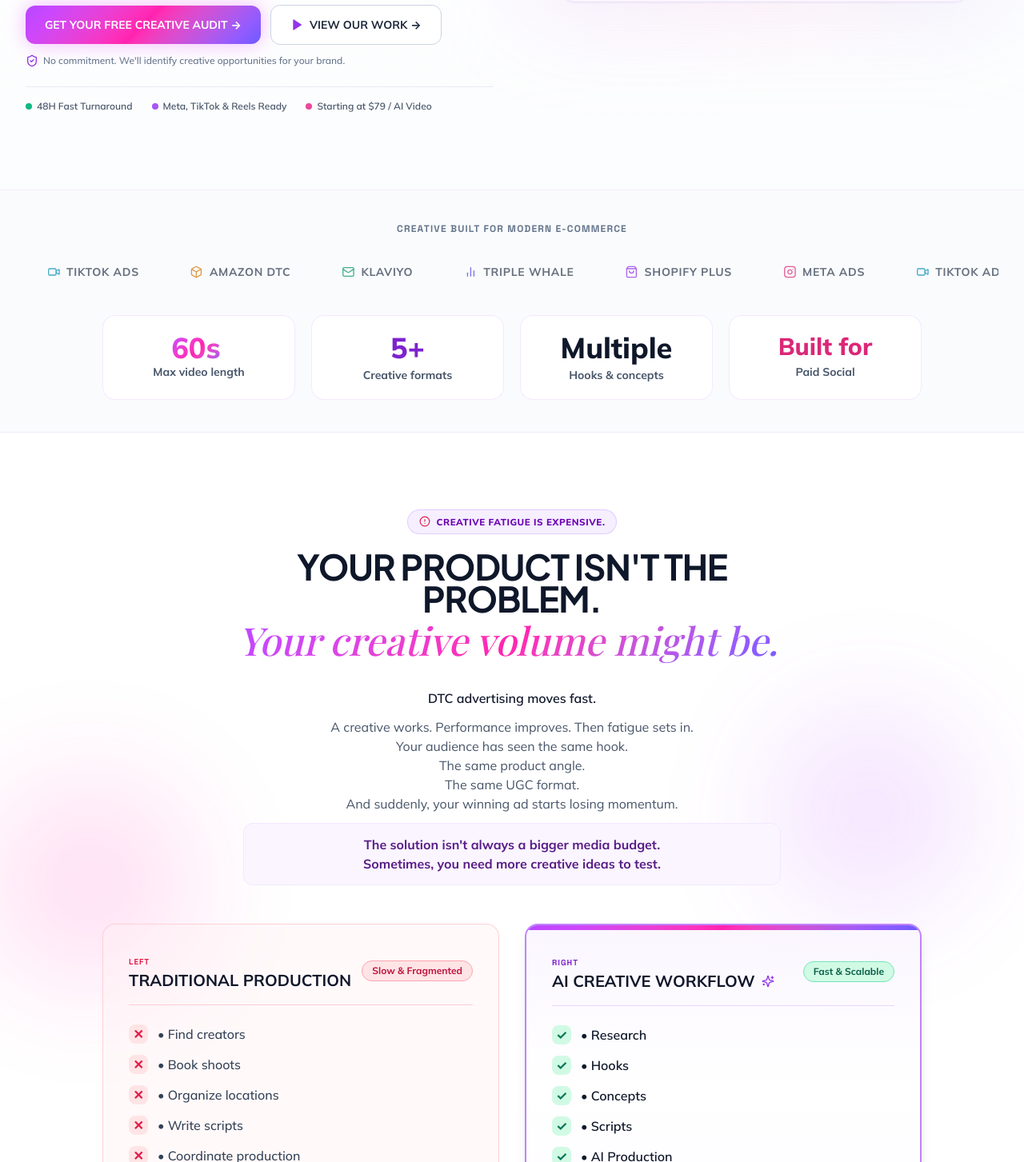
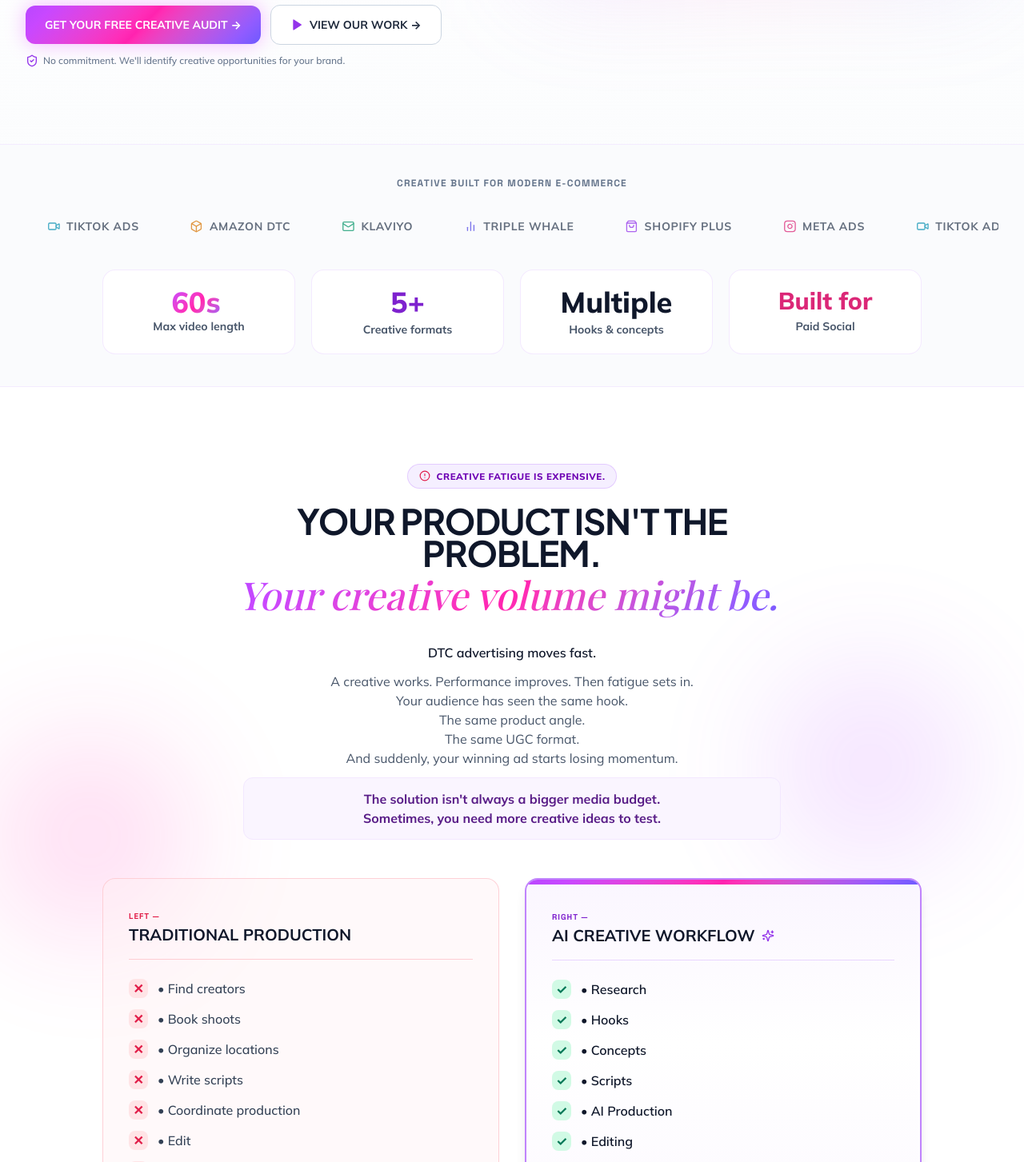
Before and after one commit to QSPL8080/QUICKUPP-USA---ADs-LANDING-PAGE, a Next.js app: page / in a window 1280 px wide. Shown: the part 777-2230 px from the top of the page at 80% size. Built offline with nearby package versions, Linux system fonts and the light colour scheme; a web font is replaced by a local one.

Commit message:
Refine strict copy fidelity across Hero, Problem, and Solution sections

```diff
--- a/components/Hero.tsx
+++ b/components/Hero.tsx
@@ -95,22 +95,6 @@ export default function Hero() {
               </p>
             </div>
 
-            {/* Highlight Badges */}
-            <div className="pt-4 border-t border-slate-200/80 w-full flex flex-wrap items-center gap-x-6 gap-y-2 text-xs font-semibold text-slate-600">
-              <span className="flex items-center gap-1.5">
-                <span className="h-2 w-2 rounded-full bg-emerald-500"></span>
-                48H Fast Turnaround
-              </span>
-              <span className="flex items-center gap-1.5">
-                <span className="h-2 w-2 rounded-full bg-purple-500"></span>
-                Meta, TikTok & Reels Ready
-              </span>
-              <span className="flex items-center gap-1.5">
-                <span className="h-2 w-2 rounded-full bg-pink-500"></span>
-                Starting at $79 / AI Video
-              </span>
-            </div>
-
           </div>
 
           {/* Right Hero DTC Ad Showcase (6 cols) */}
--- a/components/Problem.tsx
+++ b/components/Problem.tsx
@@ -61,12 +61,9 @@ export default function Problem() {
             <div>
               <div className="flex items-center justify-between pb-4 mb-6 border-b border-rose-200">
                 <div>
-                  <span className="text-[10px] font-mono uppercase tracking-widest text-rose-600 font-bold">LEFT</span>
+                  <span className="text-[10px] font-mono uppercase tracking-widest text-rose-600 font-bold">LEFT —</span>
                   <h3 className="text-lg sm:text-xl font-bold text-slate-900">TRADITIONAL PRODUCTION</h3>
                 </div>
-                <span className="px-3 py-1 rounded-full text-xs font-bold text-rose-700 bg-rose-100 border border-rose-300">
-                  Slow & Fragmented
-                </span>
               </div>
 
               <ul className="space-y-3.5 text-sm sm:text-base text-slate-700 font-medium">
@@ -109,15 +106,12 @@ export default function Problem() {
             <div>
               <div className="flex items-center justify-between pb-4 mb-6 border-b border-purple-200">
                 <div>
-                  <span className="text-[10px] font-mono uppercase tracking-widest text-purple-700 font-bold">RIGHT</span>
+                  <span className="text-[10px] font-mono uppercase tracking-widest text-purple-700 font-bold">RIGHT —</span>
                   <h3 className="text-lg sm:text-xl font-bold text-slate-900 flex items-center gap-2">
                     <span>AI CREATIVE WORKFLOW</span>
                     <Sparkles className="w-4 h-4 text-purple-600" />
                   </h3>
                 </div>
-                <span className="px-3 py-1 rounded-full text-xs font-bold text-emerald-800 bg-emerald-100 border border-emerald-300">
-                  Fast & Scalable
-                </span>
               </div>
 
               <ul className="space-y-3.5 text-sm sm:text-base text-slate-900 font-semibold">
--- a/components/Solution.tsx
+++ b/components/Solution.tsx
@@ -46,11 +46,8 @@ export default function Solution() {
                 MORE HOOKS
               </h3>
               <p className="text-sm text-slate-600 leading-relaxed">
-                Different opening angles designed to stop the scroll in the first 3 seconds, lower your cost per view, and capture immediate buyer attention.
+                Different opening angles designed to stop the scroll.
               </p>
-            </div>
-            <div className="mt-6 pt-3 border-t border-purple-100 text-[11px] font-mono font-bold text-purple-600">
-              Pattern Interrupts • Problem Hooks • Curiosity
             </div>
           </div>
 
@@ -69,11 +66,8 @@ export default function Solution() {
                 MORE CONCEPTS
               </h3>
               <p className="text-sm text-slate-600 leading-relaxed">
-                Different creative ideas built around the same product—from unboxings and tutorials to comparison ads and emotional transformations.
+                Different creative ideas built around the same product.
               </p>
-            </div>
-            <div className="mt-6 pt-3 border-t border-pink-100 text-[11px] font-mono font-bold text-pink-600">
-              Unboxings • Comparisons • Routine Demos
             </div>
           </div>
 
@@ -92,11 +86,8 @@ export default function Solution() {
                 MORE FORMATS
               </h3>
               <p className="text-sm text-slate-600 leading-relaxed">
-                UGC, avatar, product-focused, lifestyle, cinematic and more to find the exact visual style that resonates with each consumer segment.
+                UGC, avatar, product-focused, lifestyle, cinematic and more.
               </p>
-            </div>
-            <div className="mt-6 pt-3 border-t border-cyan-100 text-[11px] font-mono font-bold text-cyan-700">
-              AI UGC • AI Avatar • Hyper-Realistic • Twin
             </div>
           </div>
 
@@ -115,11 +106,8 @@ export default function Solution() {
                 MORE VARIATIONS
               </h3>
               <p className="text-sm text-slate-600 leading-relaxed">
-                Test different messaging, visuals, offers, CTAs, voiceovers and storytelling angles without booking a new production shoot every time.
+                Test different messaging, visuals, offers and storytelling.
               </p>
-            </div>
-            <div className="mt-6 pt-3 border-t border-emerald-100 text-[11px] font-mono font-bold text-emerald-700">
-              A/B Copy • Voice Accents • Offer Swaps
             </div>
           </div>
 
@@ -138,17 +126,16 @@ export default function Solution() {
                 MORE OPPORTUNITIES TO WIN
               </h3>
               <p className="text-sm sm:text-base text-purple-100 leading-relaxed">
-                Give your advertising team and media buyers more creative options to test continuously, scale winning campaigns, and lower customer acquisition costs.
+                Give your advertising team more creative options to test.
               </p>
             </div>
             <div className="mt-6 pt-3 border-t border-purple-800/80 flex items-center justify-between">
-              <span className="text-xs font-mono text-purple-300 font-bold">Scale ROAS • Beat Ad Fatigue</span>
+              <span className="text-xs font-mono text-purple-300 font-bold">Quickupp AI Studio</span>
               <Link
                 href="#audit-form"
                 className="text-xs font-bold text-pink-300 hover:text-white inline-flex items-center gap-1 transition-colors"
               >
-                <span>Start Testing</span>
-                <ArrowRight className="w-3.5 h-3.5" />
+                <span>GET YOUR FREE AUDIT →</span>
               </Link>
             </div>
           </div>
```
